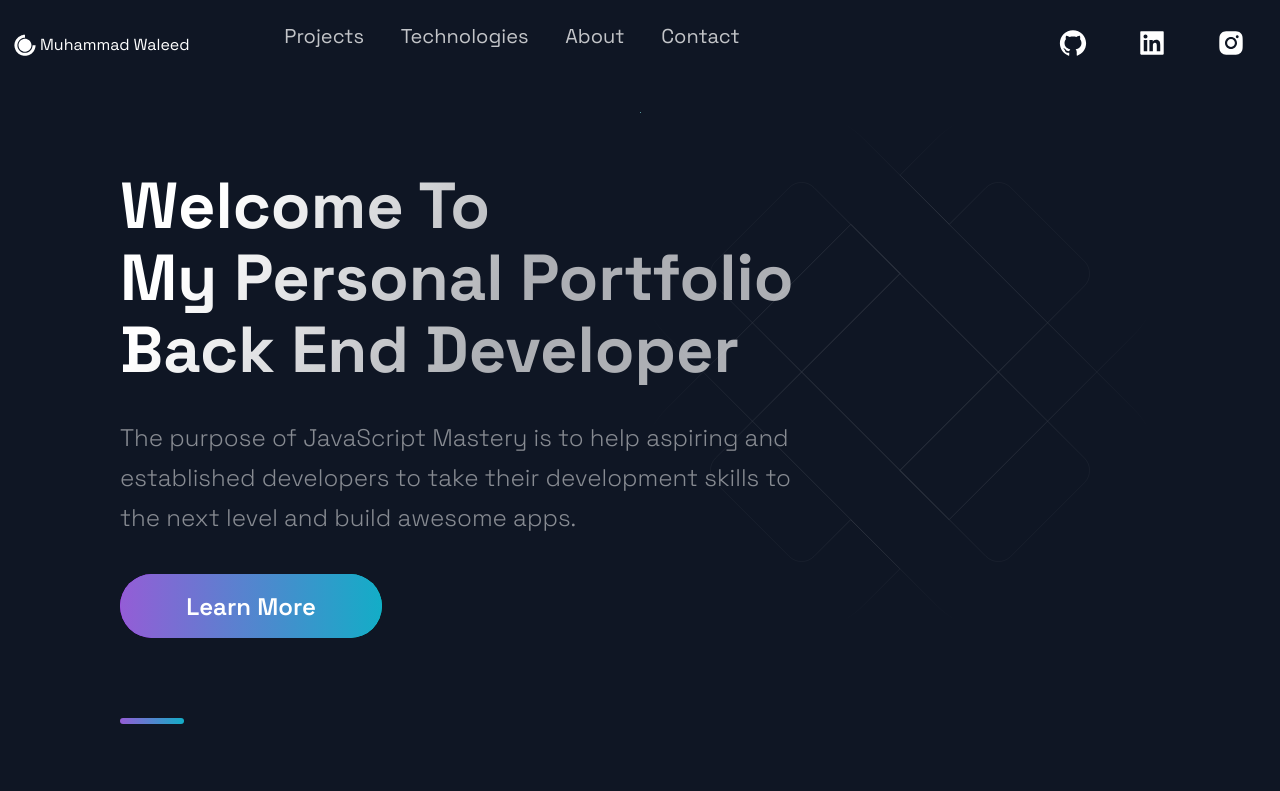
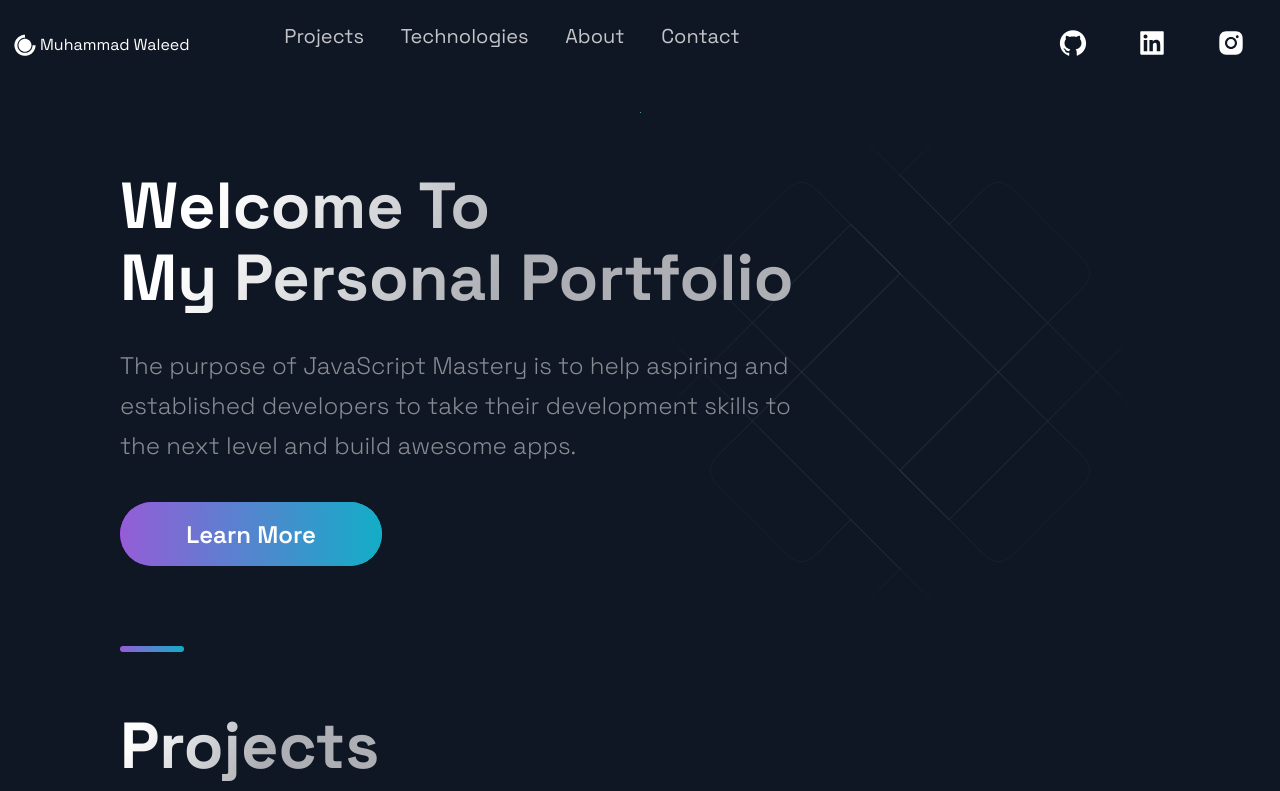
Before and after one commit to muhwaleedch/Resume, a Next.js app: page / in a window 1280 px wide. Shown: the top 791 px of the page. Built offline with nearby package versions, Linux system fonts and the light colour scheme.

Commit message:
intro120

```diff
--- a/src/components/Hero/Hero.js
+++ b/src/components/Hero/Hero.js
@@ -12,7 +12,6 @@ const Hero = (props) => (
         <SectionTitle main center>
           Welcome To <br />
           My Personal Portfolio
-                  <TextSlider/>
         </SectionTitle>
 
         <SectionText>
--- a/src/styles/GlobalComponents/index.js
+++ b/src/styles/GlobalComponents/index.js
@@ -1,29 +1,4 @@
 import styled from 'styled-components'
-
-import { useState } from "react";
-import Typed from "react-typed";
-
-function TextSlider() {
-  const [typedStrings] = useState([
-    "Front End Developer",
-    "Back End Developer",
-    "Software Engineer"
-  ]);
-
-  return (
-    <div className="text-slider-container">
-      <Typed
-        strings={typedStrings}
-        typeSpeed={80}
-        backDelay={1100}
-        backSpeed={30}
-        loop
-      />
-    </div>
-  );
-}
-
-export default TextSlider;
 
 
 export const Section = styled.section`
```
